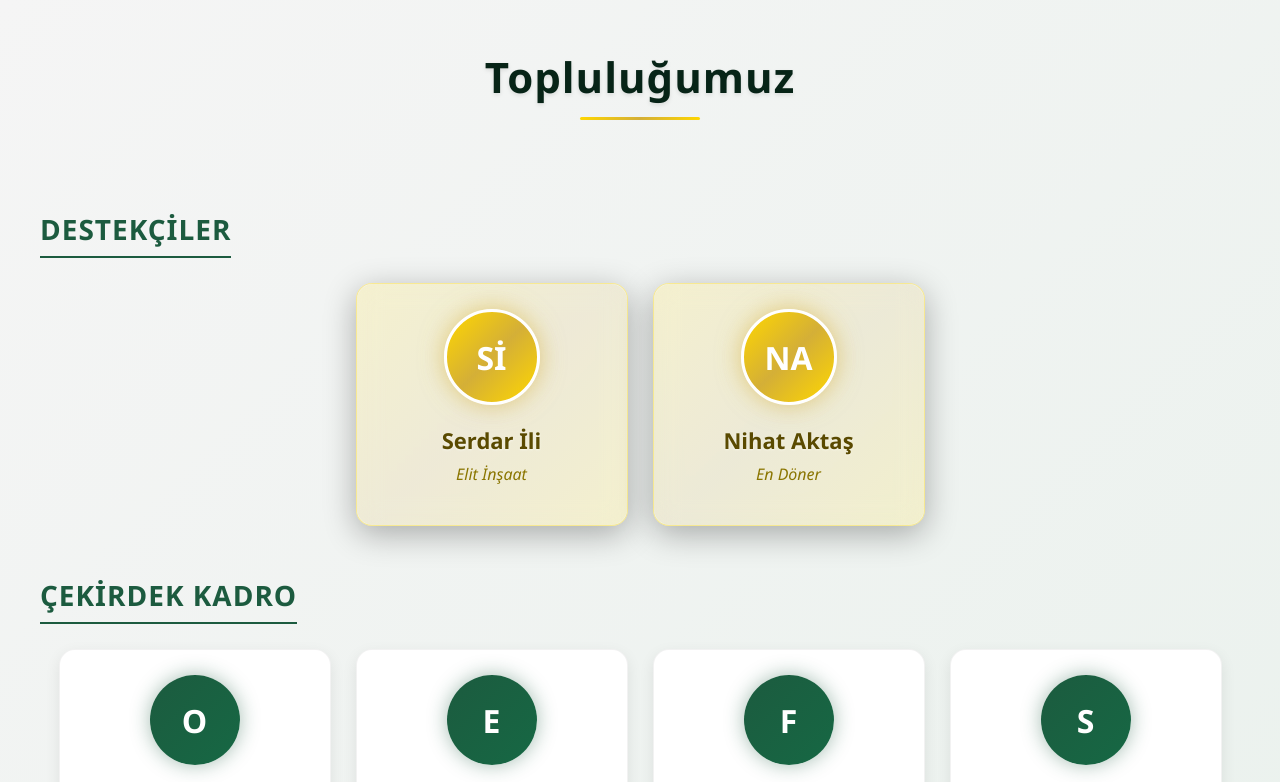
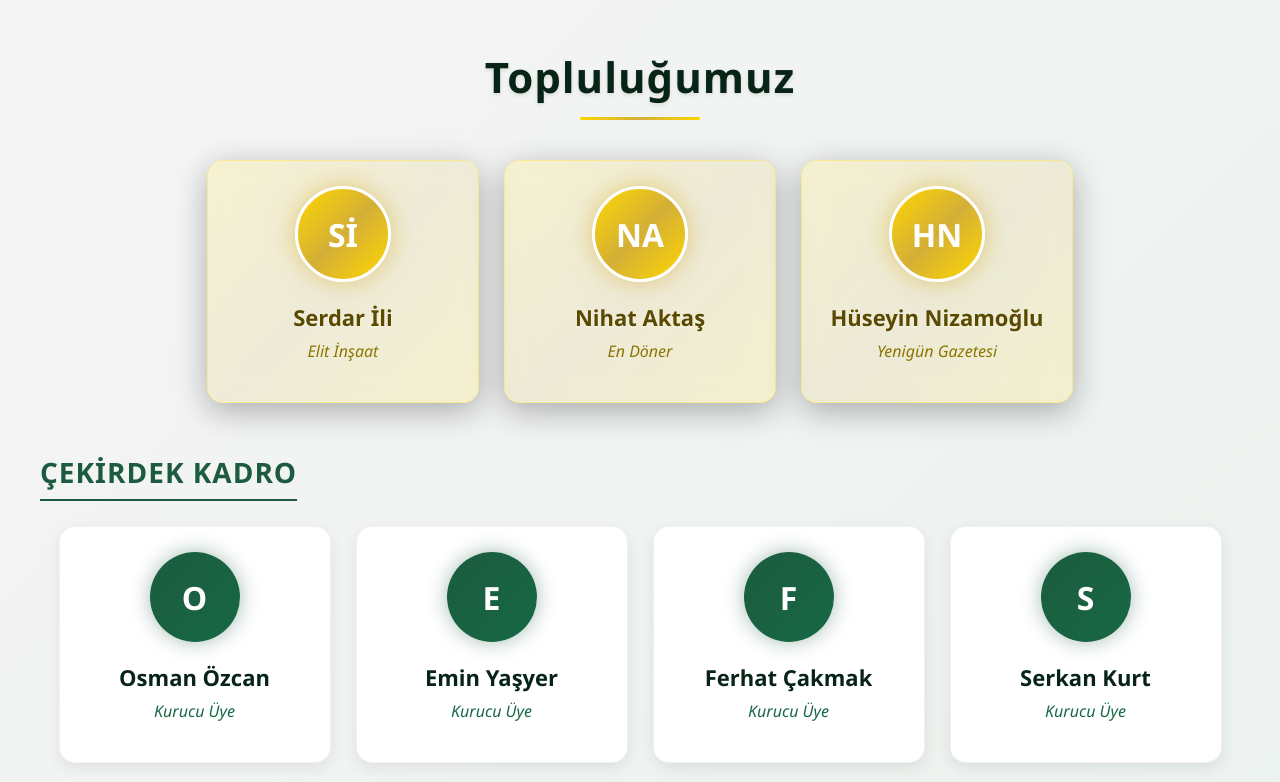
Before and after one commit to suskunlarwashere/suskunlarwashere.github.io, a plain HTML site: page destekcilerimiz.html in a window 1280 px wide. Shown: the top 782 px of the page. Drawn offline with Linux system fonts and the light colour scheme.

Commit message:
Update destekcilerimiz.html

```diff
--- a/destekcilerimiz.html
+++ b/destekcilerimiz.html
@@ -340,8 +340,7 @@
 <body>
   <div class="container">
     <h1>Topluluğumuz</h1>
-
-    <div class="section-title">Destekçiler</div>
+      <!-- Mevcut destekçiler -->
 <div class="supporters-container">
   <div class="supporter elite"
        data-name="Serdar İli"
@@ -364,6 +363,21 @@
     <div class="supporter-name">Nihat Aktaş</div>
     <div class="supporter-title">En Döner </div>
   </div>
+
+  <!-- Yeni Elit Destekçi 1 -->
+  <div class="supporter elite"
+       data-name="Hüseyin Nizamoğlu"
+       data-title="Yenigün Gazetesi"
+       data-description="11980 yılında Menteşe'de doğmuştur. Yenigün Gazetesi'nin sahibidir. Aynı zamanda eski Muğlaspor başkanı olarak kulübe önemli katkılar sağlamıştır."
+       data-instagram="huseyinnizamoglu48"
+       >
+    <div class="logo">HN</div>
+    <div class="supporter-name">Hüseyin Nizamoğlu</div>
+    <div class="supporter-title">Yenigün Gazetesi</div>
+
+</div>
+
+
     </div>
 
     <div class="section-title">Çekirdek Kadro</div>
@@ -387,7 +401,7 @@
     const founders = ["Osman Özcan", "Emin Yaşyer", "Ferhat Çakmak", "Serkan Kurt", "Ali Uzun", "Nuri Gültekin", "Arda Sünnetçi "];
 
     // Emekçiler
-    const workers = ["Ali Serdar Kocaağa", "Talha Çetin", "Emirhan Kıbrıslı", "Birol Samur", "Ramazan Yetim", "Şadi Çetin", "Yiğit Haney", "Melih Akyol", "İlker Sakallı", "İbrahim Uzun "];
+    const workers = ["Ali Serdar Kocaağa", "Talha Çetin", "Emirhan Kıbrıslı", "Birol Samur", "Ramazan Yetim", "Şadi Çetin", "Yiğit Haney", "Melih Akyol", "İlker Sakallı", "İbrahim Uzun ", "Kıvanç Mercan" , "Gökan Gökçe" , "Ramazan Yetim" , "Ramazan Aksoy","Ogün Gültekin"];
 
     const coreContainer = document.getElementById('core-container');
 
```
Lines whose indentation alone changed are shown as unchanged.
